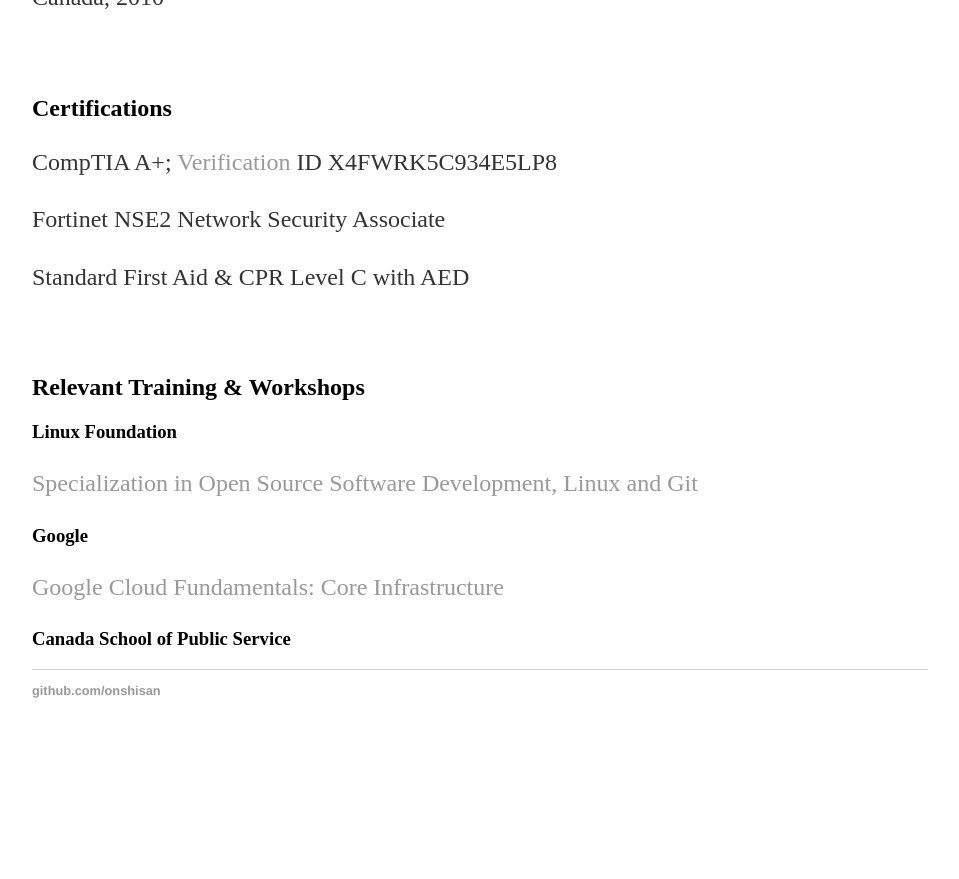
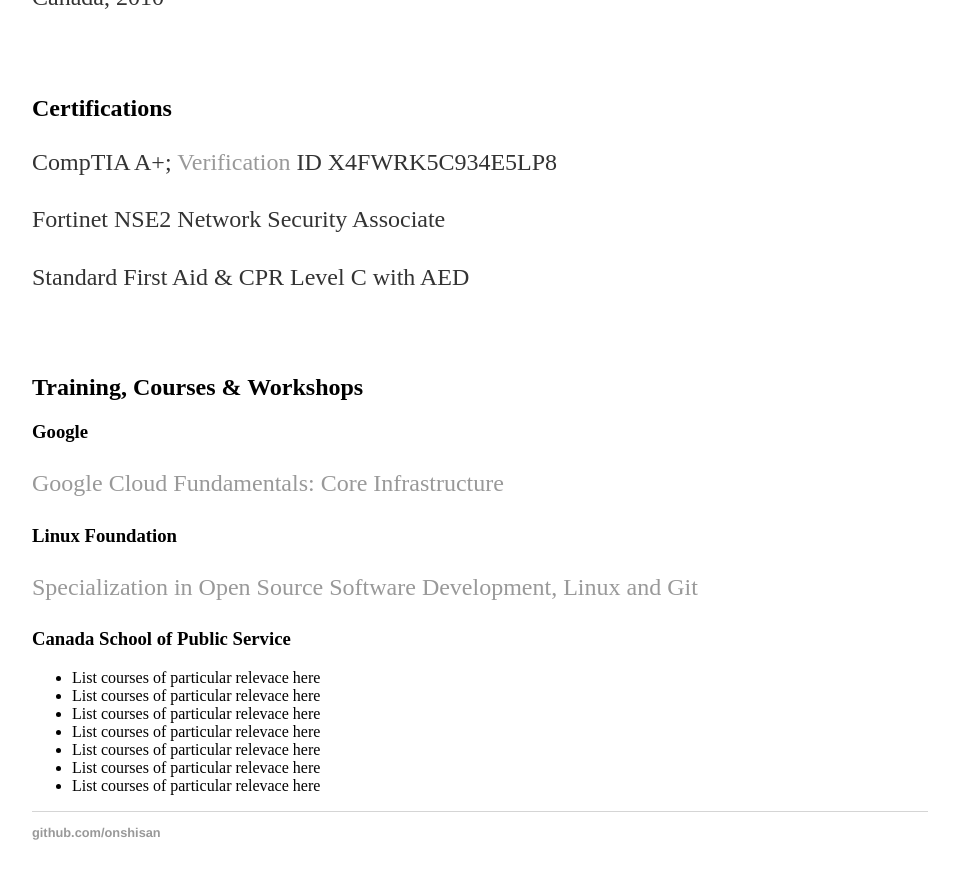
Before and after one commit to onshisan/onshisan.github.io, a Jekyll site: the page built from cv/index.html, in a window 1280 px wide and 900 px high, scrolled down 1759 px. Shown: the top 879 px of the window, without its empty margins (160-1119 px from the left). Built offline with Jekyll 4.4.1, drawn with Linux system fonts in a browser that asks for light colours; before the commit the page ends 2517 px from its top, so only the background shows below that.

Commit message:
Update resume.html
Re-arrange training in alphabetical order (with CSPS last due to expected length)

```diff
--- a/_includes/resume.html
+++ b/_includes/resume.html
@@ -58,14 +58,21 @@
 	</br>
 -->
 
-	<h2>Relevant Training & Workshops</h2>
-	<h3>Linux Foundation</h3>
-	<p><a href="https://www.coursera.org/account/accomplishments/specialization/NZDQTRAW323A">Specialization in Open Source Software Development, Linux and Git</a></p>
+	<h2>Training, Courses & Workshops</h2>
 
 	<h3>Google</h3>
 	<p><a href="https://www.coursera.org/account/accomplishments/verify/WGQAZRRVPUH3">Google Cloud Fundamentals: Core Infrastructure</a></p>
 
+	<h3>Linux Foundation</h3>
+	<p><a href="https://www.coursera.org/account/accomplishments/specialization/NZDQTRAW323A">Specialization in Open Source Software Development, Linux and Git</a></p>
+
 	<h3>Canada School of Public Service</h3>
-	<!-- <ul>
+	<ul>
 		<li>List courses of particular relevace here</li>
-	</ul> -->
+		<li>List courses of particular relevace here</li>
+		<li>List courses of particular relevace here</li>
+		<li>List courses of particular relevace here</li>
+		<li>List courses of particular relevace here</li>
+		<li>List courses of particular relevace here</li>
+		<li>List courses of particular relevace here</li>
+	</ul>
```
